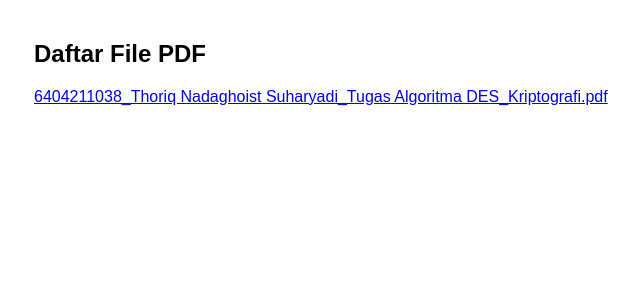
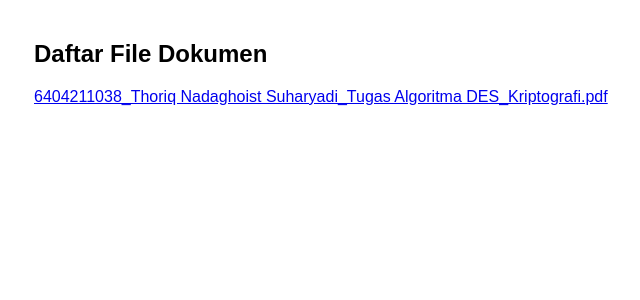
Before and after one commit to Vynixxx/file-sharing-with-cryptography, a PHP site: page /doc.php?id=1 in a window 1280 px wide. Shown: the part 138-438 px from the top of the page, without its empty margins (206-846 px from the left). Run offline with PHP 8.4, Linux system fonts and the light colour scheme; data comes from the database, SQL or seed files in the repository.

Commit message:
Update doc.php

```diff
--- a/doc.php
+++ b/doc.php
@@ -84,7 +84,7 @@ footer {
   </header>
 
   <div class="container">
-    <h2>Daftar File PDF</h2>
+    <h2>Daftar File Dokumen</h2>
 
     <?php
     // Step 1: Koneksi ke database
@@ -93,11 +93,21 @@ footer {
       die("Koneksi database gagal: " . mysqli_connect_error());
   }
 
-    // Step 2: Mengambil data file PDF dari tabel "files"
-    $query = "SELECT id, filename FROM files WHERE filetype = 'application/pdf'";
+  // Step 2: Mengambil data file dokumen dari tabel "files" dengan format dokumen yang diinginkan
+  $documentFormats = array(
+    'application/pdf',
+    'application/msword',
+    'application/vnd.openxmlformats-officedocument.wordprocessingml.document',
+    'application/vnd.ms-excel',
+    'application/vnd.openxmlformats-officedocument.spreadsheetml.sheet',
+    'application/vnd.ms-powerpoint',
+    'application/vnd.openxmlformats-officedocument.presentationml.presentation'
+  );
+  $formatConditions = implode("', '", $documentFormats);
+  $query = "SELECT id, filename FROM files WHERE filetype IN ('$formatConditions')";
   $result = mysqli_query($connection, $query);
 
-    // Step 3: Menampilkan daftar file PDF
+  // Step 3: Menampilkan daftar file dokumen
   if ($result && mysqli_num_rows($result) > 0) {
     while ($row = mysqli_fetch_assoc($result)) {
       $fileId = $row['id'];
@@ -106,13 +116,12 @@ footer {
       echo "<p><a href='downloaddoc.php?id=" . urlencode($fileId) . "'>$filename</a></p>";
     }
   } else {
-      echo "Tidak ada file PDF yang ditemukan.";
+    echo "Tidak ada file Dokumen yang ditemukan.";
   }
 
   // Step 4: Menutup koneksi ke database
   mysqli_close($connection);
   ?>
-
   </div>
 
   <footer>
```
Lines whose indentation alone changed are shown as unchanged.
